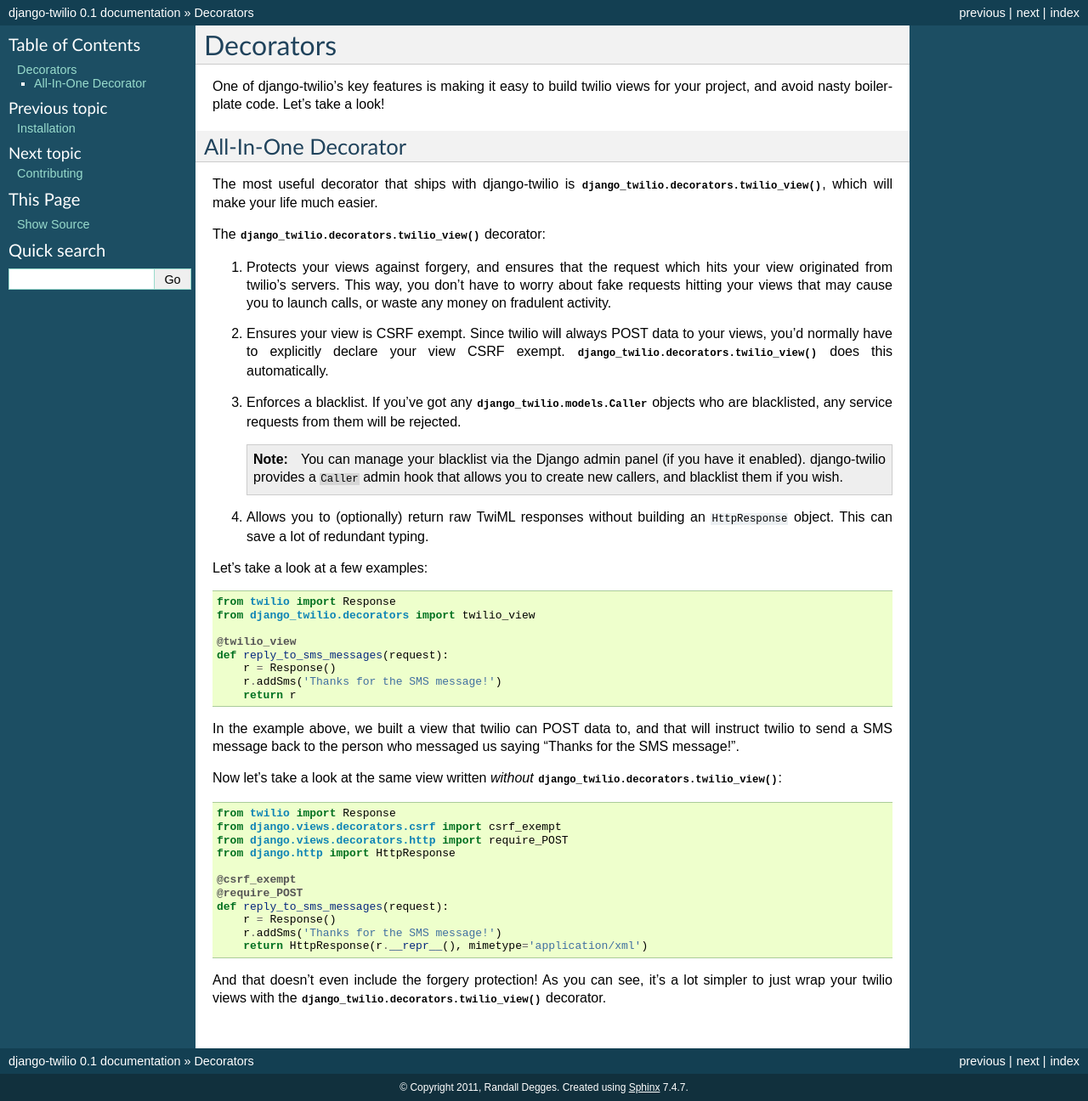
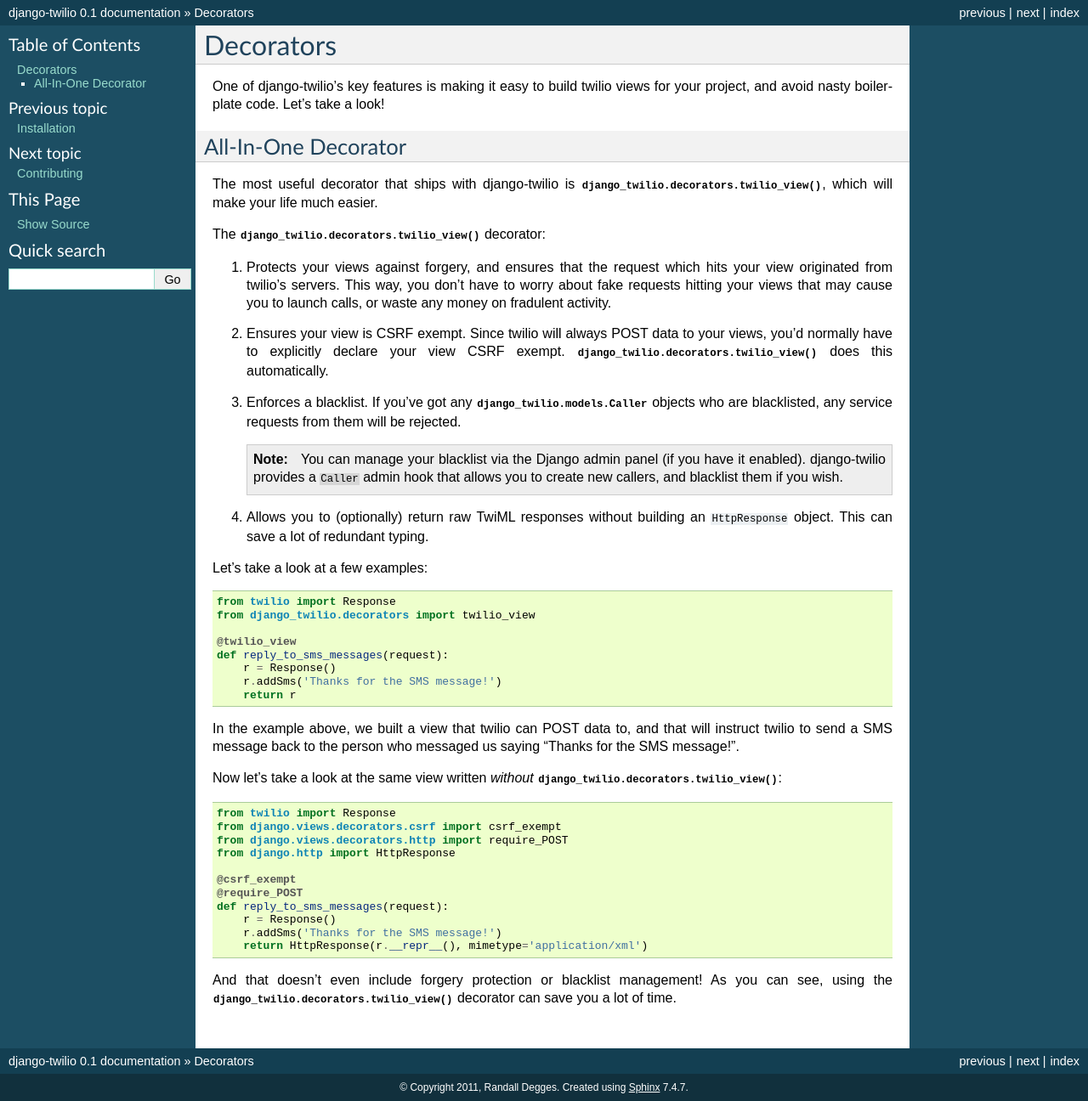
Before and after one commit to rdegges/django-twilio, a Sphinx documentation site: the page built from docs/decorators.rst, in a window 1280 px wide. Shown: the whole page at 85% size. Built offline with Sphinx 7.4.7, drawn with Linux system fonts in a browser that asks for light colours.

Commit message:
Fixing more awkward wording.

```diff
--- a/docs/decorators.rst
+++ b/docs/decorators.rst
@@ -65,6 +65,6 @@
         r.addSms('Thanks for the SMS message!')
         return HttpResponse(r.__repr__(), mimetype='application/xml')
 
-And that doesn't even include the forgery protection! As you can see, it's
-a lot simpler to just wrap your twilio views with the
-:func:`django_twilio.decorators.twilio_view` decorator.
+And that doesn't even include forgery protection or blacklist management! As
+you can see, using the :func:`django_twilio.decorators.twilio_view` decorator
+can save you a lot of time.
```
